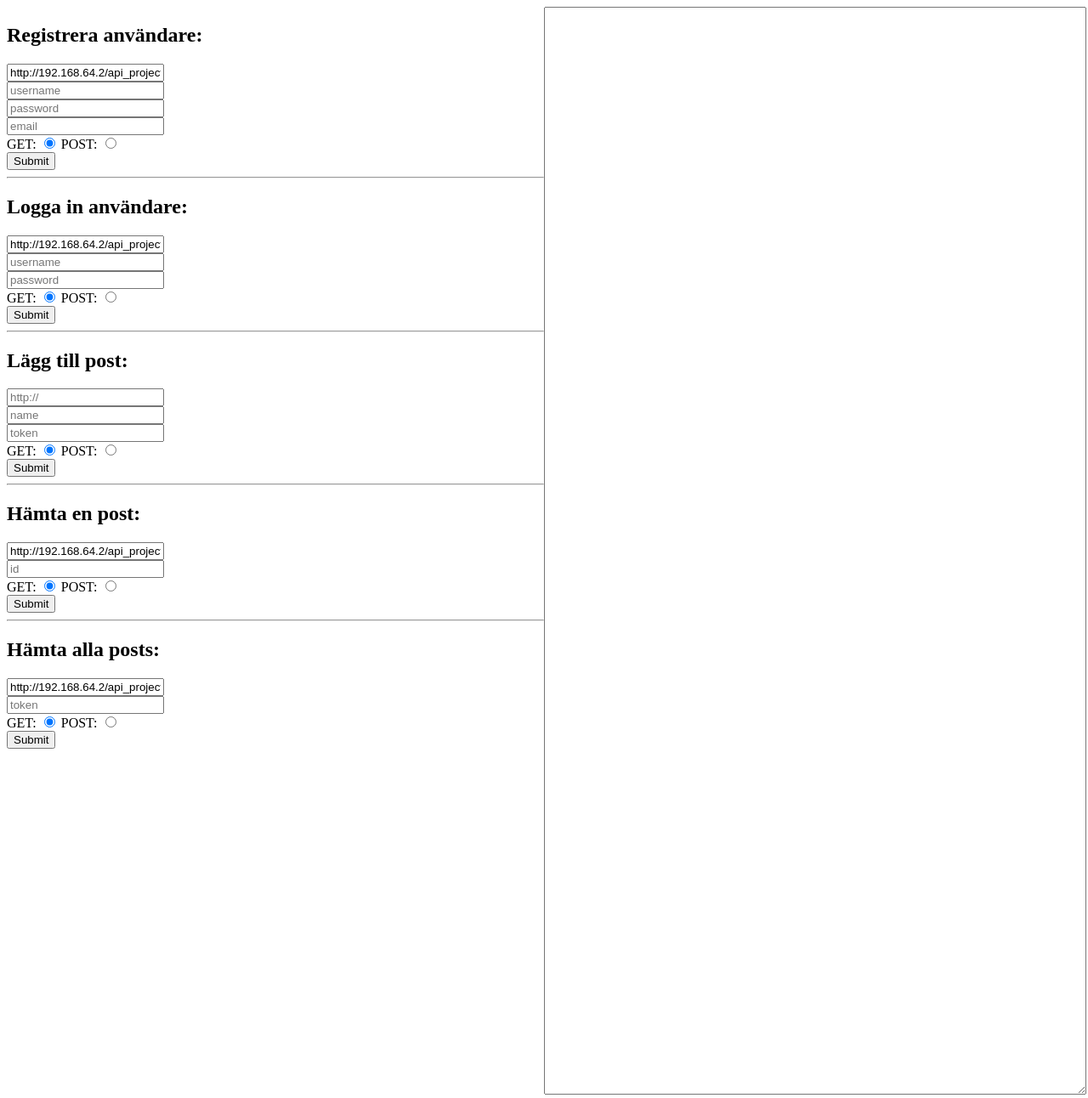
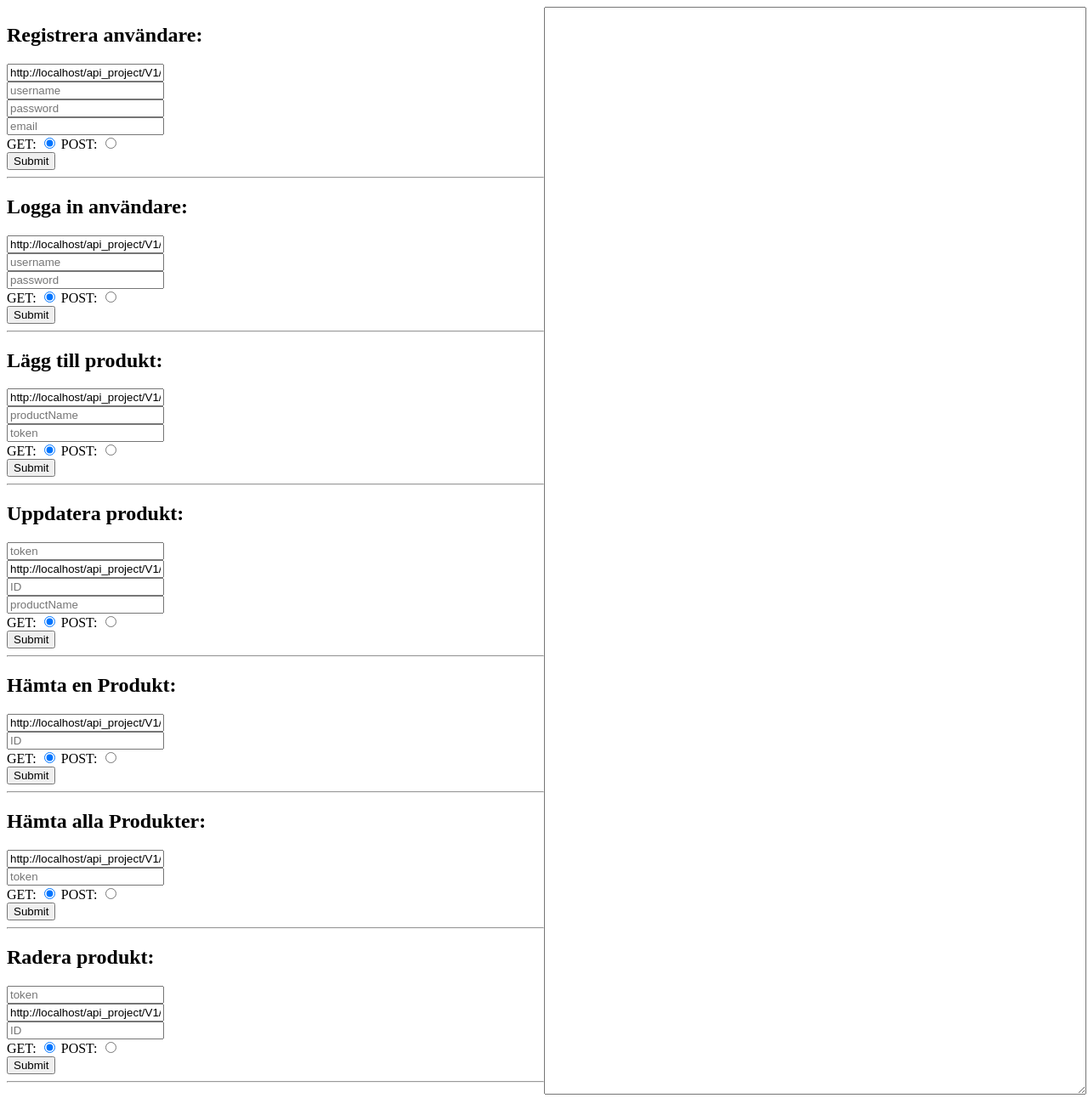
Before and after one commit to AnnaNordberg/api_project, a PHP site: page /apitester.html in a window 1280 px wide. Shown: the whole page at 85% size. Run offline with PHP 8.4, Linux system fonts and the light colour scheme.

Commit message:
fixed delete products and update products

```diff
--- a/apitester.html
+++ b/apitester.html
@@ -53,12 +53,11 @@
                 <h2>Registrera användare:</h2>
 
             <form class="form">
-                <input type="text" name="url" placeholder="http://" value="http://192.168.64.2/api_project/V1/users/register.php" /><br />
+                <input type="text" name="url" placeholder="http://" value="http://localhost/api_project/V1/users/register.php"/><br />
                 <input type="text" name="username" placeholder="username" /><br />
                 <input type="password" name="password" placeholder="password" /><br />
                 <input type="email" name="email" placeholder="email" /><br />
-                GET: <input type="radio" name="method" value="get" checked /> POST: <input type="radio" name="method"
-                    value="post" /><br />
+             GET: <input type="radio" name="method" value="get" checked /> POST: <input type="radio" name="method" value="post" /><br />
 
                 <input type="submit" />
             </form>
@@ -68,23 +67,26 @@
             <h2>Logga in användare:</h2>
 
             <form class="form">
-                <input type="text" name="url" placeholder="http://" value="http://192.168.64.2/api_project/V1/users/login.php" /><br />
+                <input type="text" name="url" placeholder="http://" value="http://localhost/api_project/V1/users/login.php" /><br />
                 <input type="text" name="username" placeholder="username" /><br />
                 <input type="password" name="password" placeholder="password" /><br />
-                GET: <input type="radio" name="method" value="get" checked /> POST: <input type="radio" name="method"
+              GET: <input type="radio" name="method" value="get" checked /> POST: <input type="radio" name="method"
                     value="post" /><br />
                 <input type="submit" />
             </form>
 
         <hr />
 
-        <h2>Lägg till post:</h2>
 
+
+        <h2>Lägg till produkt:</h2>
+
+    <!-- Ändrade även name="title" till "name"  -->
         <form class="form">
-            <input type="text" name="url" placeholder="http://" /><br />
-            <input type="text" name="name" placeholder="name" /><br />
+            <input type="text" name="url" placeholder="http://" value="http://localhost/api_project/V1/cart/addProduct.php" /><br />
+            <input type="text" name="productName" placeholder="productName" /><br />
             <input type="text" name="token" placeholder="token" /><br />
-           <!--  <textarea name="content" placeholder="content"></textarea><br /> -->
+            <!-- <textarea name="content" placeholder="content"></textarea><br /> -->
             GET: <input type="radio" name="method" value="get" checked /> POST: <input type="radio" name="method"
                 value="post" /><br />
             <input type="submit" />
@@ -92,30 +94,29 @@
 
     <hr />
 
-  <!--       <h2>Uppdatera post:</h2>
+        <h2>Uppdatera produkt:</h2>
 
         <form class="form">
             <input type="text" name="token" placeholder="token" /><br />
 
-            <input type="text" name="url" placeholder="http://" value="http://192.168.64.2/api/posts/updatePost.php" /><br />
-            <input type="number" name="id" placeholder="id" /><br />
+            <input type="text" name="url" placeholder="http://" value="http://localhost/api_project/V1/products/updateProduct.php" /><br />
+            <input type="number" name="ID" placeholder="ID" /><br />
 
-            <input type="text" name="title" placeholder="title" /><br />
+            <input type="text" name="productName" placeholder="productName" /><br />
 
-            <textarea name="content" placeholder="content"></textarea><br />
+            <!-- <textarea name="content" placeholder="content"></textarea><br /> -->
             GET: <input type="radio" name="method" value="get" checked /> POST: <input type="radio" name="method"
                 value="post" /><br />
             <input type="submit" />
         </form>
 
-    <hr /> -->
+    <hr />
 
-
-    <h2>Hämta en post:</h2>
+    <h2>Hämta en Produkt:</h2>
 
     <form class="form">
-        <input type="text" name="url" placeholder="http://" value="http://192.168.64.2/api_project/V1/products/viewProduct.php" /><br />
-        <input type="text" name="id" placeholder="id" /><br />
+        <input type="text" name="url" placeholder="http://" value="http://localhost/api_project/V1/products/viewProduct.php" /><br />
+        <input type="text" name="ID" placeholder="ID" /><br />
 
         GET: <input type="radio" name="method" value="get" checked /> POST: <input type="radio" name="method"
             value="post" /><br />
@@ -124,18 +125,34 @@
 
 <hr />
 
-    <h2>Hämta alla posts:</h2>
+    <h2>Hämta alla Produkter:</h2>
 
     <form class="form">
-        <input type="text" name="url" placeholder="http://" value="http://192.168.64.2/api_project/V1/products/viewAllProducts.php" /><br />
+        <input type="text" name="url" placeholder="http://" value="http://localhost/api_project/V1/products/viewAllProducts.php" /><br />
         <input type="text" name="token" placeholder="token" /><br />
         GET: <input type="radio" name="method" value="get" checked /> POST: <input type="radio" name="method"
             value="post" /><br />
         <input type="submit" />
     </form>
-</div>
 
 
+<hr />
+
+<h2>Radera produkt:</h2>
+
+<form class="form">
+    <input type="text" name="token" placeholder="token" /><br />
+
+    <input type="text" name="url" placeholder="http://" value="http://localhost/api_project/V1/products/deleteProduct.php" /><br />
+    <input type="number" name="ID" placeholder="ID" /><br />
+    GET: <input type="radio" name="method" value="get" checked /> POST: <input type="radio" name="method"
+        value="post" /><br />
+    <input type="submit" />
+</form>
+
+<hr />
+
+</div>
 
     <div id="right">
         <textarea id="serverResponse"></textarea>
```
Also changed, not shown: V1/cart/addProduct.php (+13 -13 lines), V1/objects/Products.php (+60 -23 lines), V1/products/deleteProduct.php (added, +42 -0 lines), V1/products/updateProduct.php (added).
